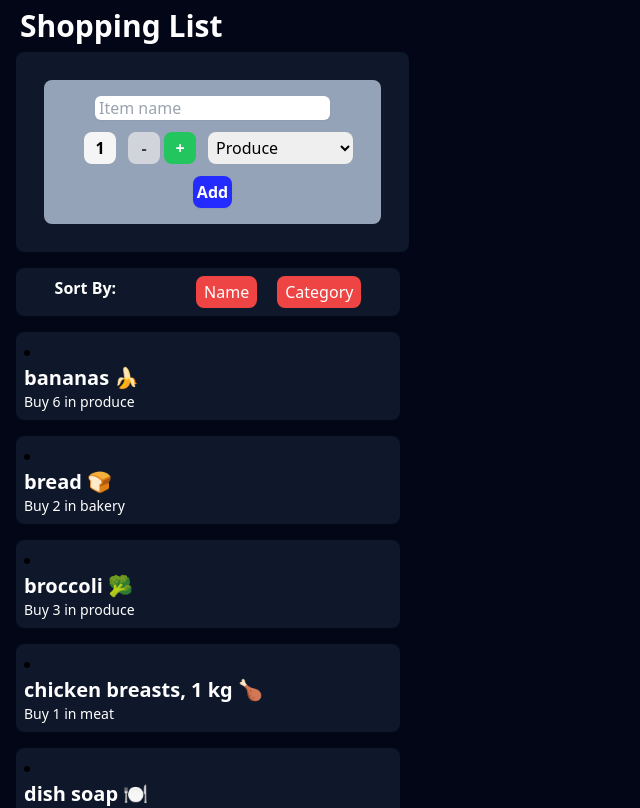
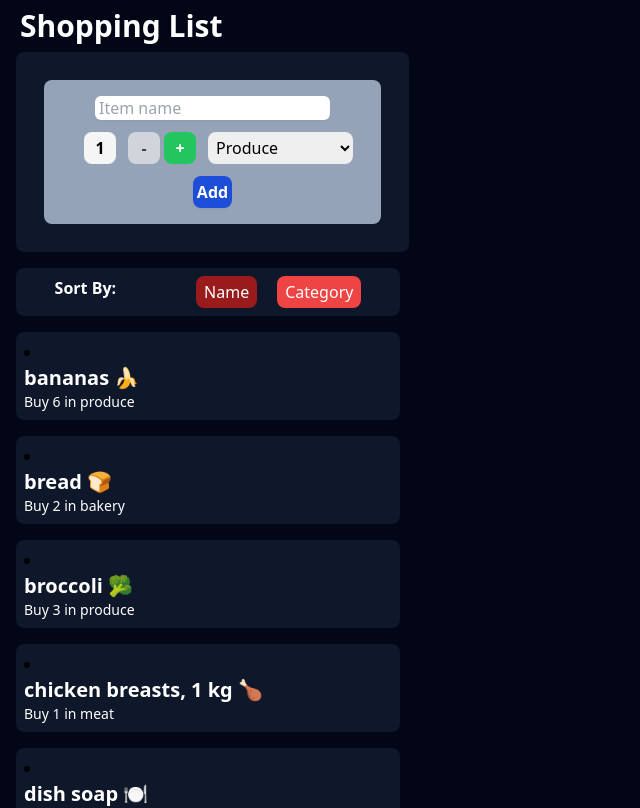
Before and after one commit to K0A1R/cprg306-assignments, a Next.js app: page /week-7 in a window 1280 px wide. Shown: the top 808 px of the page, without its empty margins (0-640 px from the left). Built offline with nearby package versions, Linux system fonts and the light colour scheme.

Commit message:
Update week-7
Update item-list.js, update logic to change color of buttons to toggle.
Update new-item.js, change style of "Add" button.

```diff
--- a/app/week-7/item-list.js
+++ b/app/week-7/item-list.js
@@ -17,14 +17,18 @@ export default function ItemList({ items }) {
       <section className="flex justify-center bg-slate-900 p-2 m-4 max-w-sm rounded-lg">
         <p className="text-white font-bold">Sort By:</p>
         <button
-          className="text-white bg-red-500 rounded-lg ml-20 h-8 px-2 hover:bg-red-600"
+          className={`${
+            sortBy === "name" ? "bg-red-800" : "bg-red-500"
+          } text-white rounded-lg ml-20 h-8 px-2`}
           type="button"
           onClick={() => setSortBy("name")}
         >
           Name
         </button>
         <button
-          className="text-white bg-red-500 rounded-lg ml-5 h-8 px-2 hover:bg-red-600"
+          className={`${
+            sortBy === "category" ? "bg-red-800" : "bg-red-500"
+          } text-white rounded-lg ml-5 h-8 px-2`}
           type="button"
           onClick={() => setSortBy("category")}
         >
--- a/app/week-7/new-item.js
+++ b/app/week-7/new-item.js
@@ -97,7 +97,7 @@ export default function NewItem({ onAddItem }) {
         <div>
           <button
             type="submit"
-            className="bg-[#242bff] hover:bg-[#161ba9] text-white font-semibold rounded-lg p-1 shadow-sm hover:shadow-lg focus:shadow-lg"
+            className="bg-blue-700 hover:bg-blue-950 text-white font-semibold rounded-lg p-1 shadow-sm hover:shadow-xl focus:shadow-lg"
             onClick={handleSubmit}
           >
             Add
```
